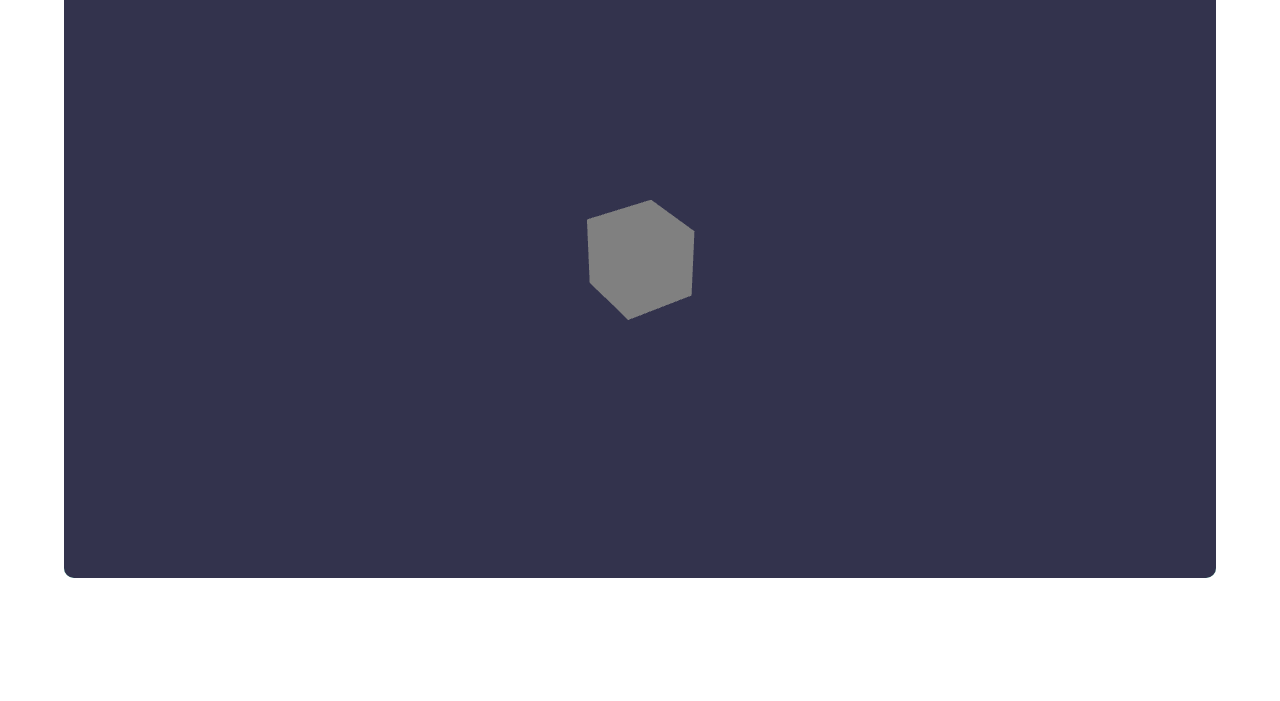
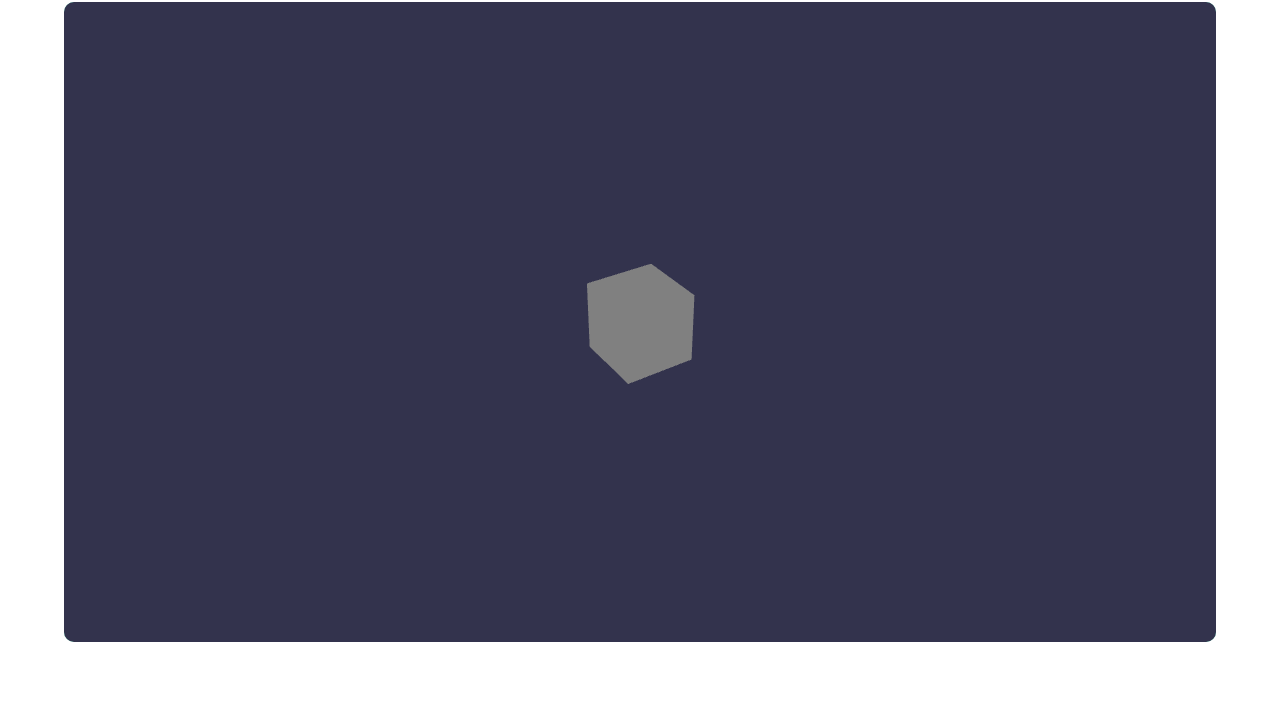
Before and after one commit to efenstakes/web3d, a website built with webpack: page public/index.html in a window 1280 px wide. Shown: the part 99-800 px from the top of the page. Built offline with nearby package versions, Linux system fonts and the light colour scheme.

Commit message:
add styles

```diff
--- a/public/style.css
+++ b/public/style.css
@@ -7,6 +7,8 @@
 
 
 body {
+    margin-top: 3rem;
+
     display: flex;
     flex-direction: column;
     justify-content: center;
@@ -18,7 +20,7 @@ canvas {
     width: 90vw;
     height: 80vh;
 
-    margin: 0 auto;
+    margin-top: 1rem;
 
     background-color: aquamarine;
     border-radius: 10px;
```
